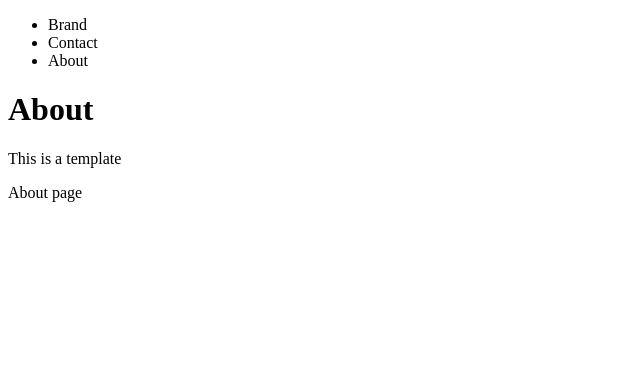
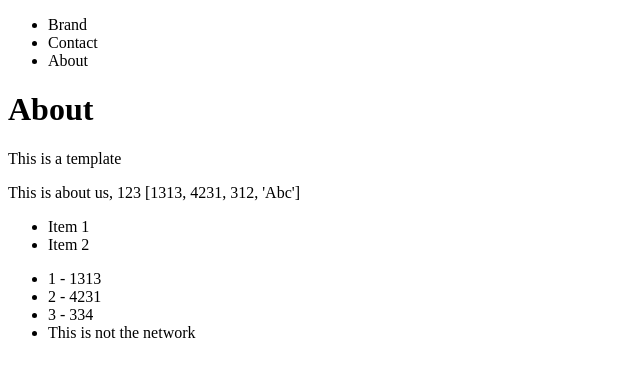
Before and after one commit to vladrepin26/DjangoStudy, a Django app: page /about/ in a window 1280 px wide. Shown: the top 377 px of the page, without its empty margins (0-640 px from the left). Run offline with Django 3.2, Linux system fonts and the light colour scheme.

Commit message:
Using Conditions in a Template

```diff
--- a/src/pages/views.py
+++ b/src/pages/views.py
@@ -16,7 +16,10 @@ def contact_view(request, *args, **kwargs):
 
 def about_view(request, *args, **kwargs):
     my_context = {
-        "title": "About page",
+        "my_text": "This is about us",
+        "this_is_true": True,
+        "my_number": 123,
+        "my_list": [1313, 4231, 312, "Abc"],
     }
     return render(request, "about.html", my_context)
 
--- a/src/templates/about.html
+++ b/src/templates/about.html
@@ -5,7 +5,27 @@
     <p>This is a template</p>
 
     <p>
-        {{ title }}
+        {{ my_text }}, {{ my_number }}
+        {{ my_list }}
     </p>
 
+    <ul>
+        <li>Item 1</li>
+        <li>Item 2</li>
+    </ul>
+
+    <ul>
+        {% for abc in my_list %}
+            {% if abc == 312 %}
+                <li>{{ forloop.counter }} - {{ abc|add:22 }}</li>
+            {% elif abc == "Abc" %}
+                <li>This is not the network</li>
+            {% else %}
+                <li>{{ forloop.counter }} - {{ abc }}</li>
+            {% endif %}
+
+
+        {% endfor %}
+    </ul>
+
 {% endblock content %}
```
